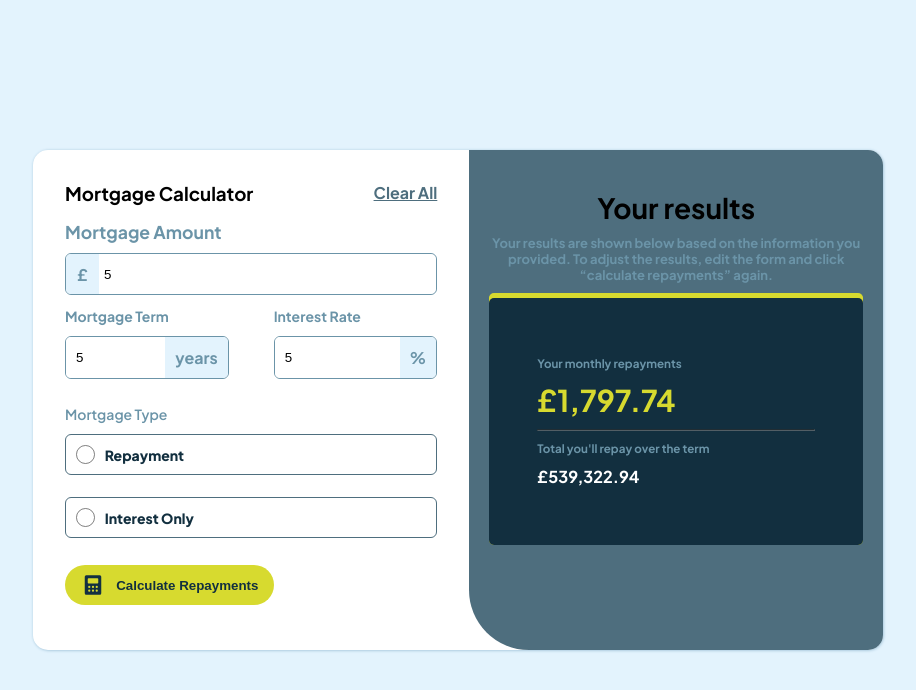
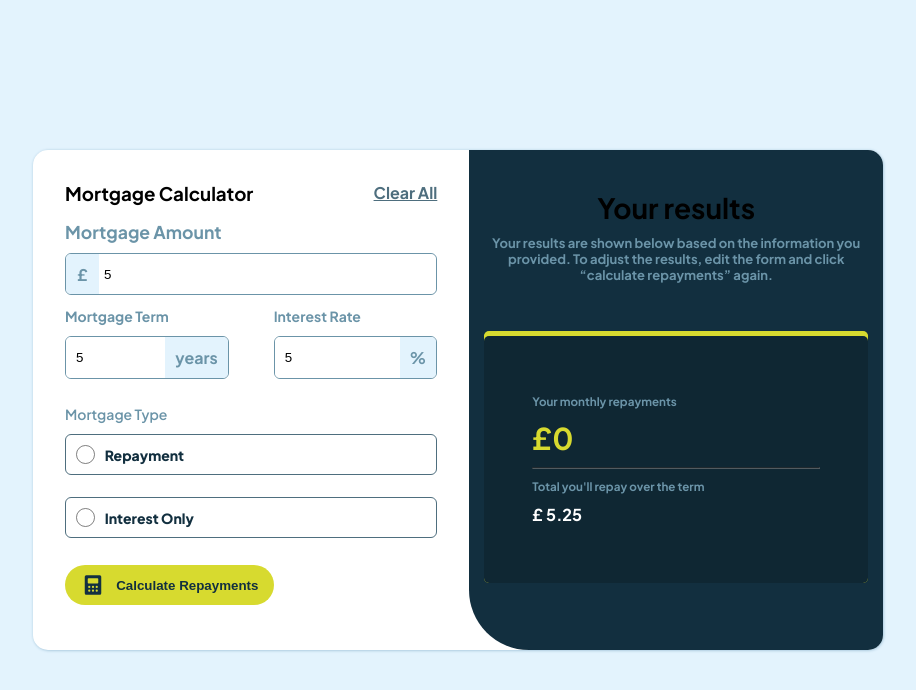
Before and after one commit to kasimugur/kasimugur-mortgage-repayment-calculator-app, a React (Vite) app: page / in a window 1280 px wide. Both pictures are taken after typing "5", "5", "5" into the empty fields and a click on the button "Calculate Repayments". Shown: the top 690 px of the page, without its empty margins (182-1098 px from the left). Built offline with nearby package versions, Linux system fonts and the light colour scheme.

Commit message:
updatd active card

```diff
--- a/src/components/ActiveCard.jsx
+++ b/src/components/ActiveCard.jsx
@@ -13,14 +13,14 @@ export default function ActiveCard() {
         <div className="card-active-2">
           <div id="card">
           <h5>Your monthly repayments</h5>
-          {/* <h1>£{monthly} </h1> */}
-          <h1>£1,797.74</h1>
+          <h1>£{monthly} </h1>
+          {/* <h1>£1,797.74</h1> */}
           </div>
           <hr />
           <div id="card">
           <h5>  Total you'll repay over the term</h5>
-          {/* <h3>£ {total} </h3> */}
-          <h3>£539,322.94</h3>
+          <h3>£ {total} </h3>
+          {/* <h3>£539,322.94</h3> */}
           </div>
         </div>
       </div>
--- a/src/components/Mortgage.jsx
+++ b/src/components/Mortgage.jsx
@@ -24,12 +24,15 @@ export default function Mortgage() {
     return topl + sayi
   }
 
+useEffect(()=> {
 
+},[])
   const result = () => {
     if ((mortgageTerm && mortgageTotal && interest) === '') {
       setError('error')
       setActive('active')
     } else {
+
       setTotal(interestRate(mortgageTotal, interest))
       setMothly(total / mortgageTerm)
     }
@@ -101,15 +104,14 @@ export default function Mortgage() {
                   <input id='radio' type="radio" name='radio' />Interest Only
                   <span id="checkmark"></span>
                 </label>
-                {(error)}
               </div>
-              <button onClick={() => result()}  > {iconCalculator}Calculate Repayments</button>
+              <button onClick={() => result()} > {iconCalculator}Calculate Repayments</button>
             </form>
           </div>
           <div className="card">
             <div className="row">
-              {/* {total === '' ? <DefaultCard /> : <ActiveCard />} */}
-              <ActiveCard />
+              {total === '' ? <DefaultCard /> : <ActiveCard />}
+              {/* <ActiveCard /> */}
             </div>
           </div>
         </div >
--- a/src/scss/style.scss
+++ b/src/scss/style.scss
@@ -221,6 +221,7 @@ $slat1000: hsl(201, 54%, 13%);
             background-color: floralwhite;
             border-color: $lime !important;
           }
+
           //
           .rad {
             border-radius: 6px;
@@ -286,8 +287,8 @@ $slat1000: hsl(201, 54%, 13%);
 
     .card {
       flex: 1;
-      background-color: $slat700;
-      height: auto;
+      background-color: $slat900;
+      height: unset;
       border-radius: 0 15px 15px 60px;
       overflow-wrap: break-word;
 
@@ -298,9 +299,11 @@ $slat1000: hsl(201, 54%, 13%);
         flex-direction: column;
         flex-wrap: wrap;
         text-align: center;
-      span{
+
+        span {
           margin-top: 5rem;
         }
+
         h2 {
           color: $white;
           font-size: 17px;
@@ -312,36 +315,41 @@ $slat1000: hsl(201, 54%, 13%);
           margin-top: 10px;
           color: $slat500;
         }
-      .card-active{
+
+        .card-active {
           background-color: $lime ;
+          border-top: 5px solid $lime;
+          border-radius: 5px;
+          margin: 0 5px;
           margin-top: 3rem;
-        // padding: rem;
-        border-top: 5px solid $lime;
-        // border: 1px solid $lime ;
-        border-radius: 5px;
-        margin:  10px;
-        .card-active-2{
-background-color: $slat900;
+
+          .card-active-2 {
+            background-color: $slat1000;
             border-radius: inherit;
             padding: 3rem;
-hr{
+
+            hr {
               width: 100%;
-border-color:  rgba(128, 128, 128, 0.59);
+              border-color: rgba(128, 128, 128, 0.59);
             }
-#card{
+
+            #card {
               text-align: start;
               margin: 10px 0;
-  h5{
+
+              h5 {
                 color: $slat500;
                 margin-bottom: 10px;
               }
-h1{
+
+              h1 {
                 font-weight: 700;
                 font-size: 30px;
                 margin-bottom: 5px;
                 color: $lime;
               }
-h3{
+
+              h3 {
                 color: #fff;
               }
             }
```
Lines whose indentation alone changed are shown as unchanged.
